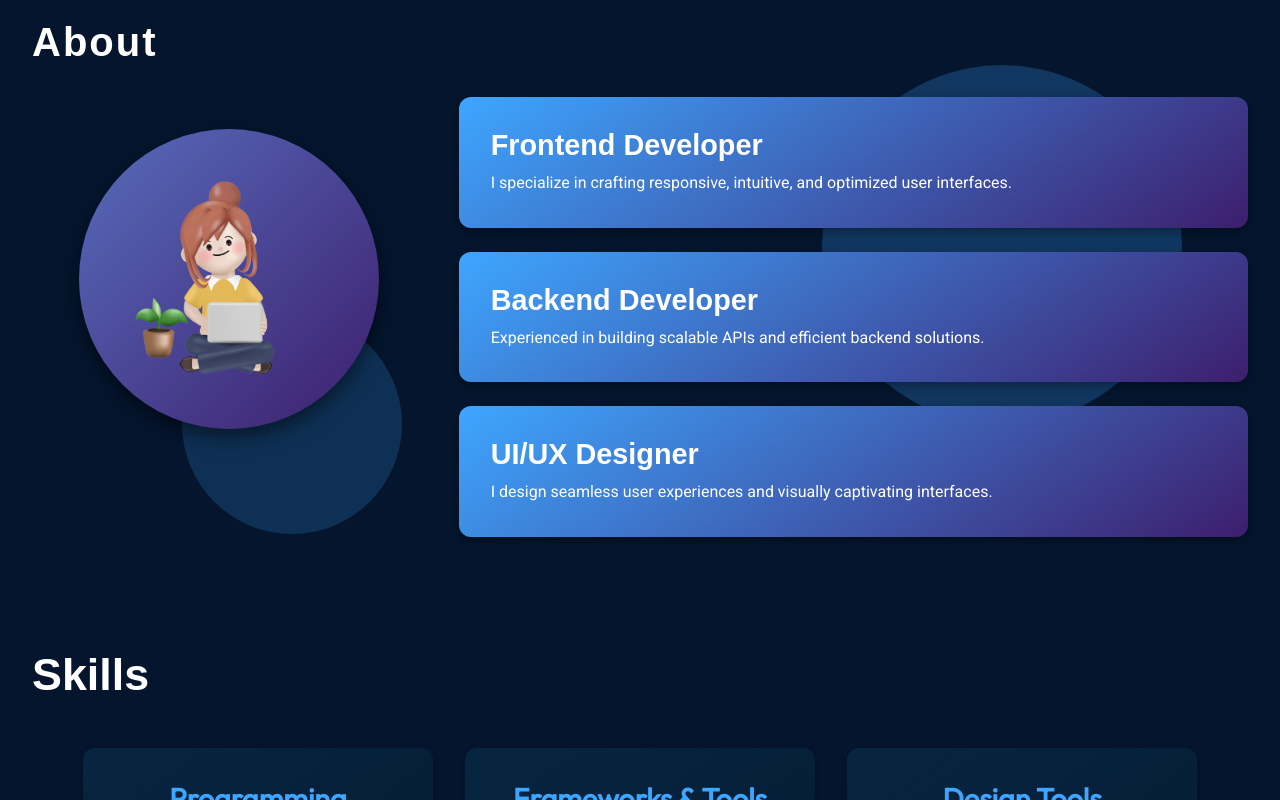
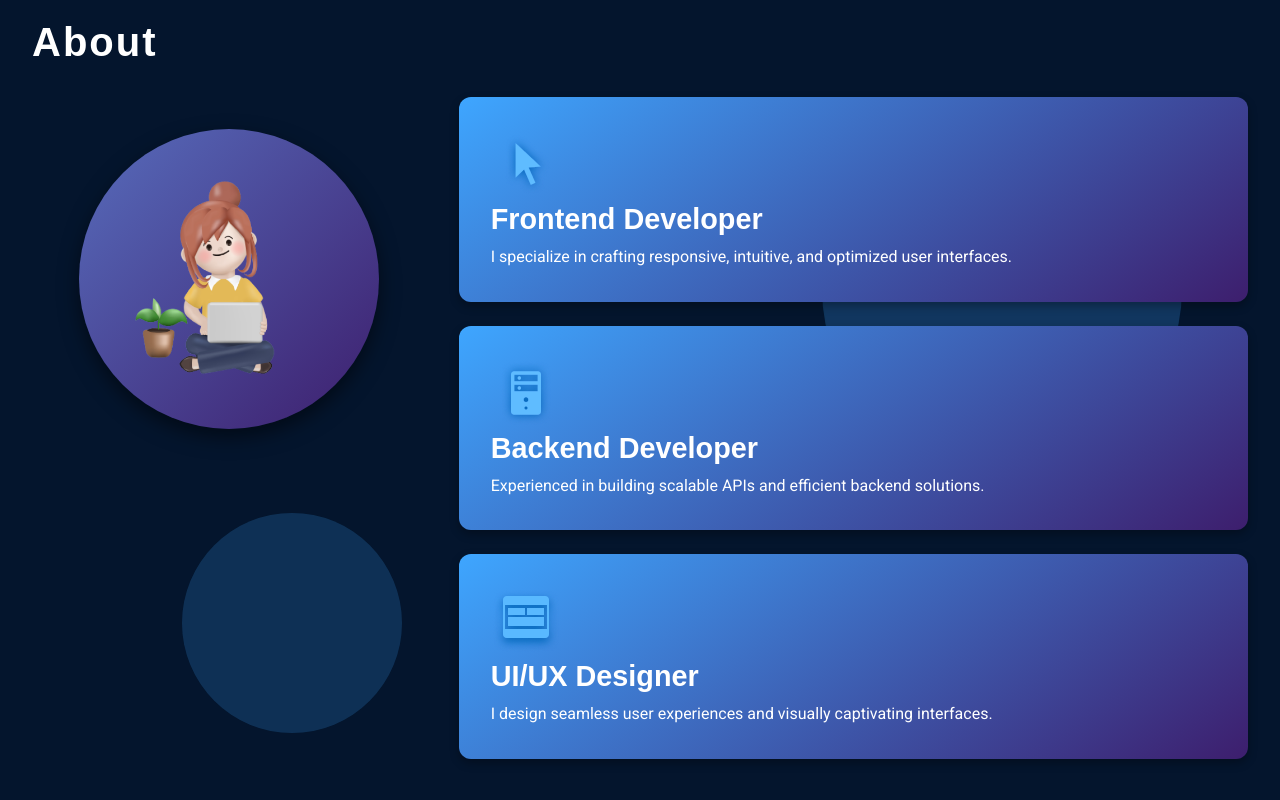
Before and after one commit to Ragshahini/Portfolio, a React (Vite) app: page / in a window 1280 px wide. Shown: the part 900-1700 px from the top of the page. Built offline with nearby package versions, Linux system fonts and the light colour scheme.

Commit message:
Fix image

```diff
--- a/src/components/About/About.jsx
+++ b/src/components/About/About.jsx
@@ -3,7 +3,7 @@ import styles from './About.module.css';
 
 const About = () => {
   return (
-    <section id="about" className={styles.about}> {/* Added id="about" */}
+    <section id="about" className={styles.about}>
       {/* Title */}
       <h2 className={styles.title}>About</h2>
 
@@ -12,7 +12,12 @@ const About = () => {
         {/* Left: Circular Image */}
         <div className={styles.imageContainer}>
           <div className={styles.heroImage}>
-            <img src="/assets/about/aboutImage.png" alt="Laptop" />
+            {/* Corrected Image Path */}
+            <img
+              src="/assets/about/aboutImage.png"
+              alt="Laptop used for UI/UX work"
+              className={styles.image}
+            />
           </div>
         </div>
 
@@ -20,6 +25,11 @@ const About = () => {
         <div className={styles.textContainer}>
           {/* Card 1 */}
           <div className={styles.card}>
+            <img
+              src="/assets/about/cursorIcon.png"
+              alt="Frontend Icon"
+              className={styles.cardIcon}
+            />
             <h3>Frontend Developer</h3>
             <p>
               I specialize in crafting responsive, intuitive, and optimized user
@@ -29,17 +39,29 @@ const About = () => {
 
           {/* Card 2 */}
           <div className={styles.card}>
+            <img
+              src="/assets/about/serverIcon.png"
+              alt="Backend Icon"
+              className={styles.cardIcon}
+            />
             <h3>Backend Developer</h3>
             <p>
-              Experienced in building scalable APIs and efficient backend solutions.
+              Experienced in building scalable APIs and efficient backend
+              solutions.
             </p>
           </div>
 
           {/* Card 3 */}
           <div className={styles.card}>
+            <img
+              src="/assets/about/uiIcon.png"
+              alt="UI/UX Icon"
+              className={styles.cardIcon}
+            />
             <h3>UI/UX Designer</h3>
             <p>
-              I design seamless user experiences and visually captivating interfaces.
+              I design seamless user experiences and visually captivating
+              interfaces.
             </p>
           </div>
         </div>
```
